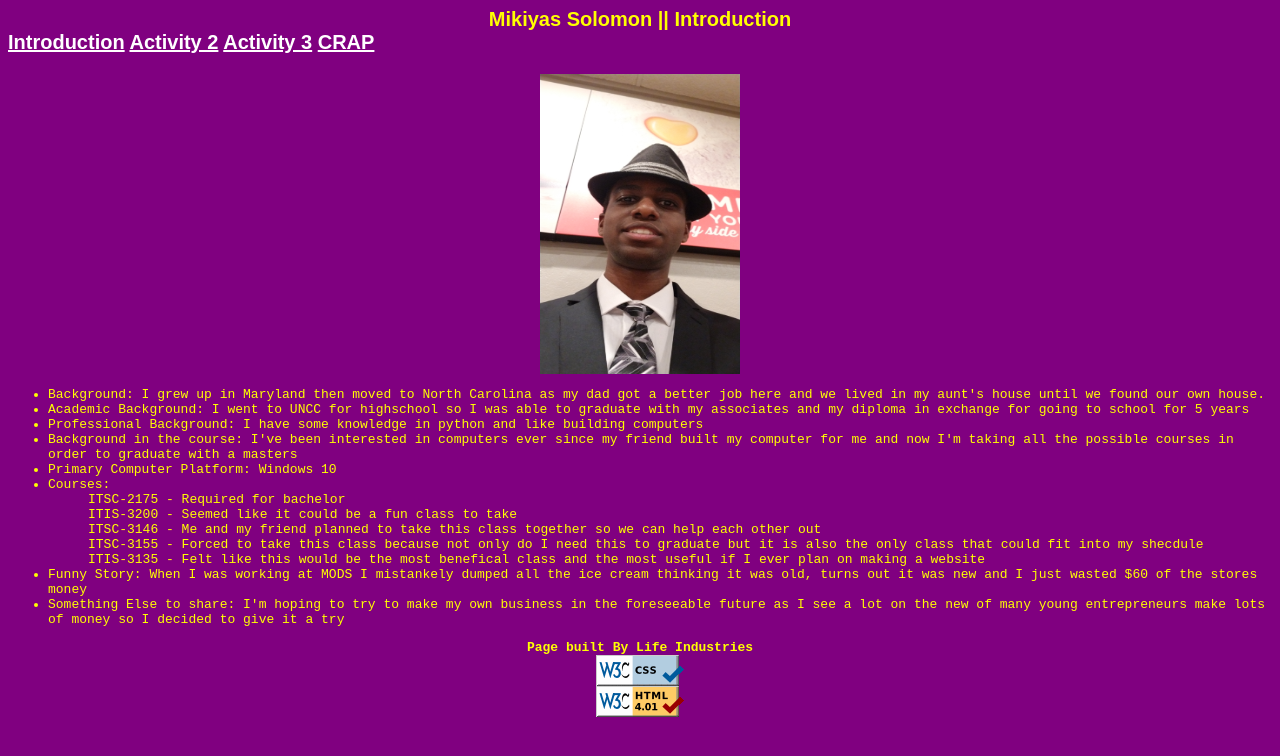
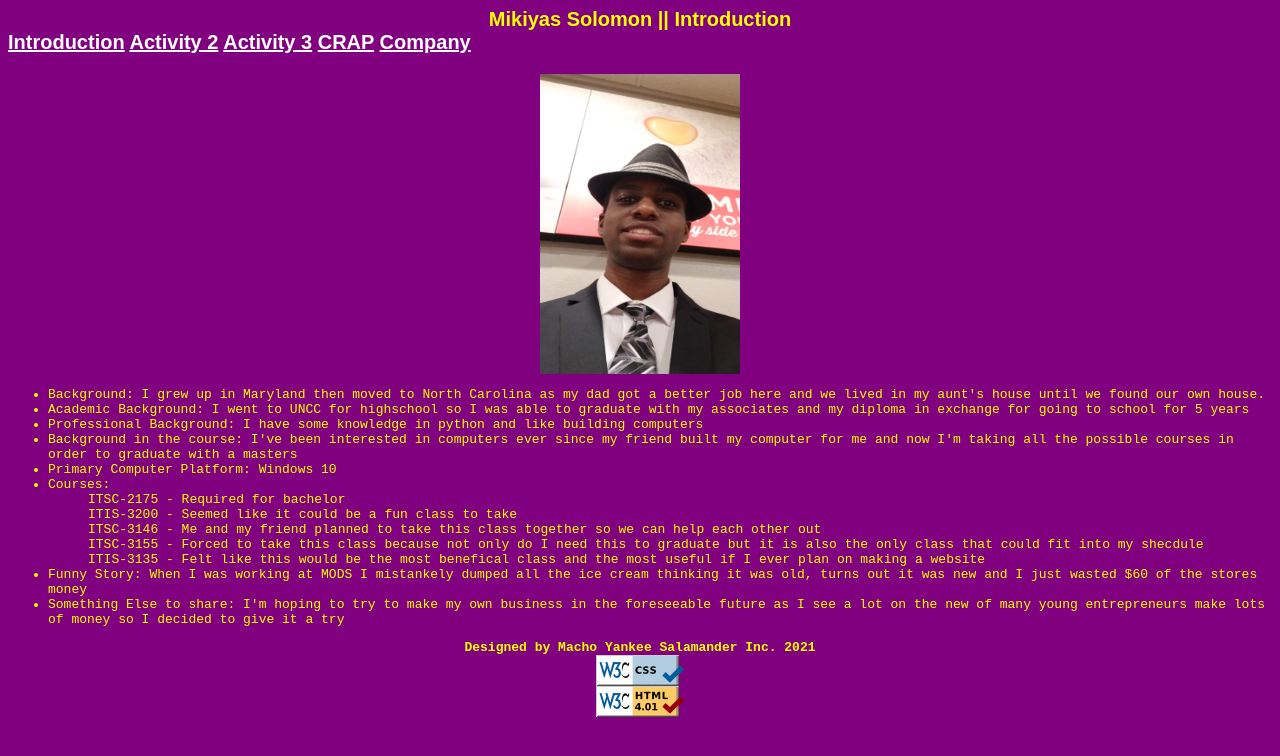
Before and after one commit to INFRAsound123/INFRAsound123.github.io, a plain HTML site: page itis3135/index.htm in a window 1280 px wide. Drawn offline with Linux system fonts and the light colour scheme.

Commit message:
Update index.htm

```diff
--- a/itis3135/index.htm
+++ b/itis3135/index.htm
@@ -9,6 +9,7 @@
     <a href="activity2.htm">Activity 2</a>
     <a href="activity3.htm">Activity 3</a>
     <a href="website_evaluation.htm">CRAP</a>
+<a href="brand-macho-yankee-salamander.htm">Company</a>
     </div>
     </header>
 </h2>
@@ -58,7 +59,7 @@
 </ul>
 
 <footer>
-  <center> <b>Page built By Life Industries</b></center>
+  <center> <b>Designed by Macho Yankee Salamander Inc. 2021</b></center>
   <a href="https://validator.w3.org/check?uri=referer">
       <center><img src="images/valid-css-blue.png" width="88" height="31"></center>
 </a>
```
